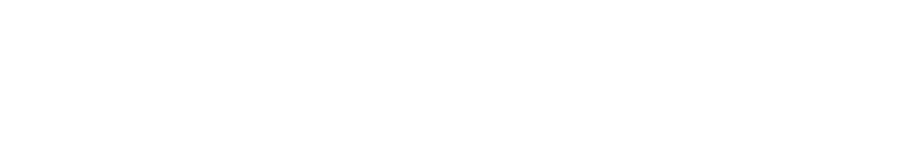
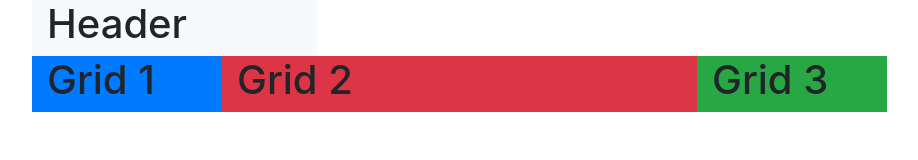
Before and after one commit to mihaiprodann/covalence, a plain HTML site: page site/index.html in a window 1280 px wide. Shown: the whole page, without its empty margins (38-956 px from the left). Drawn offline with nearby package versions, Linux system fonts and the light colour scheme.

Commit message:
Prima lectie de Bootstrap

```diff
--- a/site/index.html
+++ b/site/index.html
@@ -1,11 +1,35 @@
-<!DOCTYPE html>
+<!doctype html>
 <html lang="en">
-<head>
-    <meta charset="UTF-8">
-    <meta name="viewport" content="width=device-width, initial-scale=1.0">
-    <title>Site web</title>
-</head>
-<body>
+  <head>
+    <meta charset="utf-8">
+    <meta name="viewport" content="width=device-width, initial-scale=1, shrink-to-fit=no">
 
-</body>
+    <link rel="stylesheet" href="https://maxcdn.bootstrapcdn.com/bootstrap/4.0.0/css/bootstrap.min.css" integrity="sha384-Gn5384xqQ1aoWXA+058RXPxPg6fy4IWvTNh0E263XmFcJlSAwiGgFAW/dAiS6JXm" crossorigin="anonymous">
+
+    <title>Hello, world!</title>
+  </head>
+  <body>
+    <div class="container">
+        <div class="row">
+            <div class="col-3 bg-light">
+                <h1>Header</h1>
+            </div>
+        </div>
+        <div class="row">
+            <div class="col-2 bg-primary">
+                <h1>Grid 1</h1>
+            </div>
+            <div class="col-5 bg-danger">
+                <h1>Grid 2</h1>
+            </div>
+            <div class="col-2 bg-success">
+                <h1>Grid 3</h1>
+            </div>
+        </div>
+    </div>
+
+    <script src="https://code.jquery.com/jquery-3.2.1.slim.min.js" integrity="sha384-KJ3o2DKtIkvYIK3UENzmM7KCkRr/rE9/Qpg6aAZGJwFDMVNA/GpGFF93hXpG5KkN" crossorigin="anonymous"></script>
+    <script src="https://cdnjs.cloudflare.com/ajax/libs/popper.js/1.12.9/umd/popper.min.js" integrity="sha384-ApNbgh9B+Y1QKtv3Rn7W3mgPxhU9K/ScQsAP7hUibX39j7fakFPskvXusvfa0b4Q" crossorigin="anonymous"></script>
+    <script src="https://maxcdn.bootstrapcdn.com/bootstrap/4.0.0/js/bootstrap.min.js" integrity="sha384-JZR6Spejh4U02d8jOt6vLEHfe/JQGiRRSQQxSfFWpi1MquVdAyjUar5+76PVCmYl" crossorigin="anonymous"></script>
+  </body>
 </html>
```
